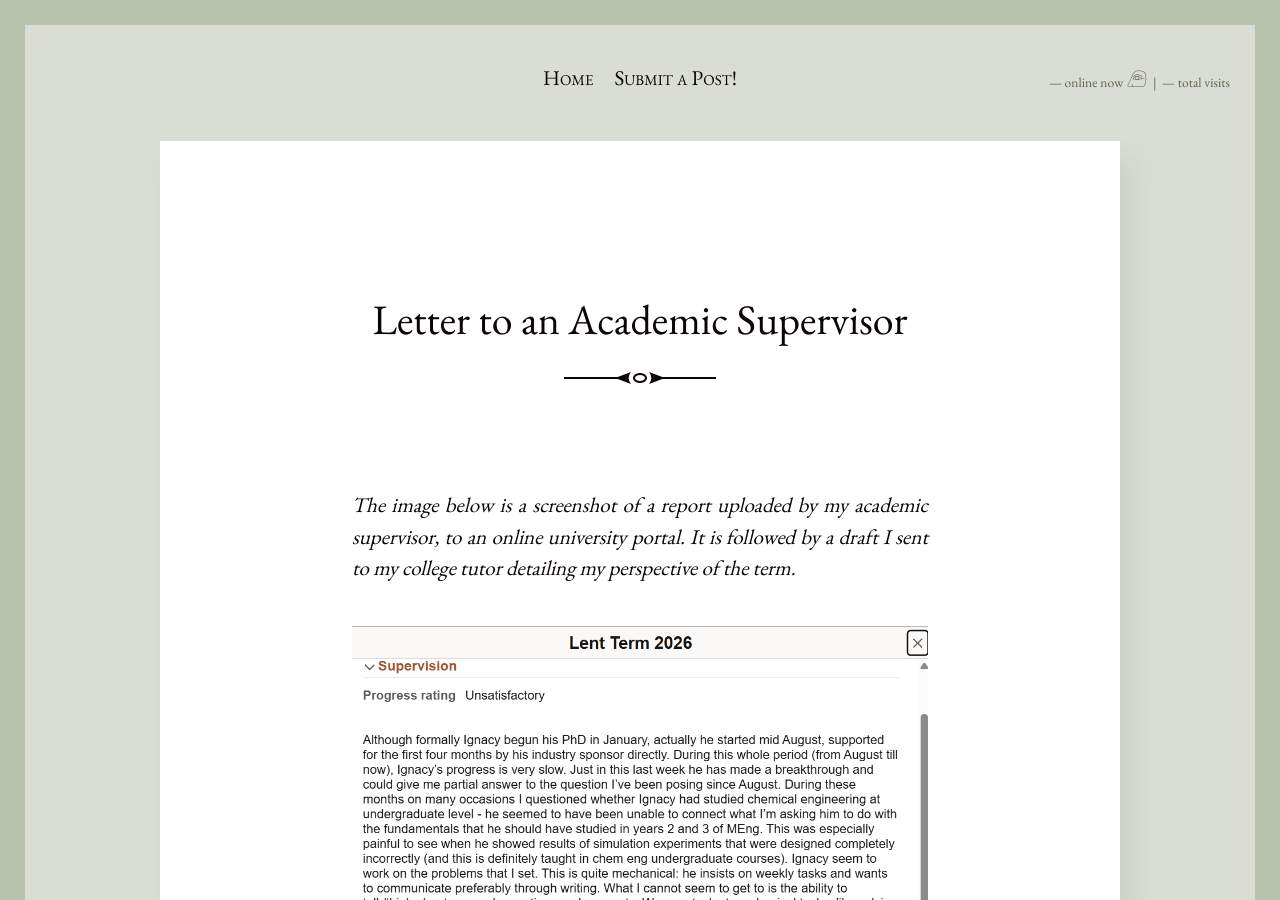
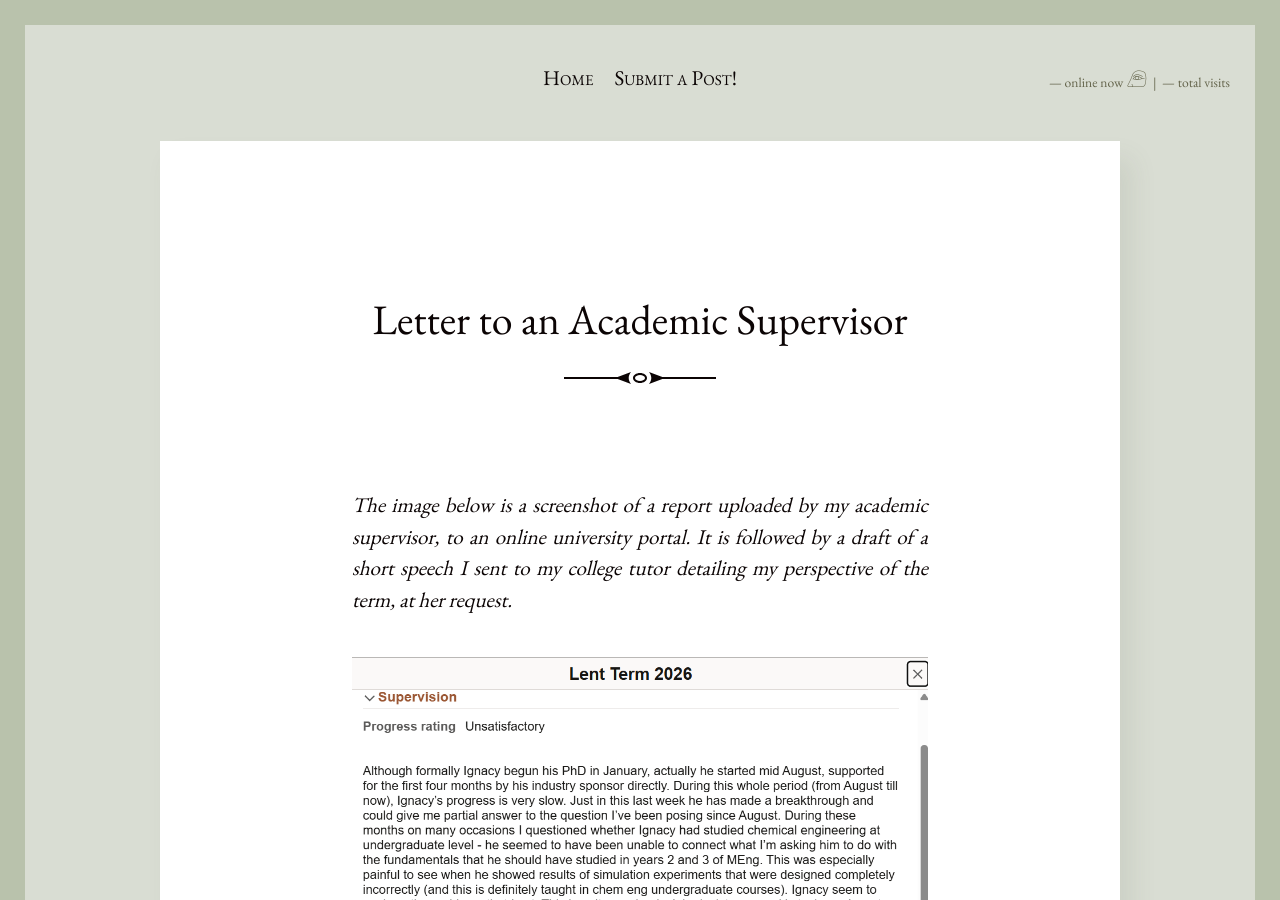
Before and after one commit to batterypointwriting/batterypointwriting.github.io, a Jekyll site: the page built from _posts/2026-06-30-Letter-to-an-academic-supervisor.md, in a window 1280 px wide and 900 px high. Built offline with Jekyll 4.4.1, drawn with Linux system fonts in a browser that asks for light colours.

Commit message:
Update 2026-06-30-Letter-to-an-academic-supervisor.md

```diff
--- a/_posts/2026-06-30-Letter-to-an-academic-supervisor.md
+++ b/_posts/2026-06-30-Letter-to-an-academic-supervisor.md
@@ -4,7 +4,7 @@ author: "Iggy"
 title: Letter to an Academic Supervisor
 date: 2026-04-27
 ---
-*The image below is a screenshot of a report uploaded by my academic supervisor, to an online university portal. It is followed by a draft I sent to my college tutor detailing my perspective of the term.*
+*The image below is a screenshot of a report uploaded by my academic supervisor, to an online university portal. It is followed by a draft of a short speech I sent to my college tutor detailing my perspective of the term, at her request.*
 
 ![report](/assets/images/image-2.png)
 
```
